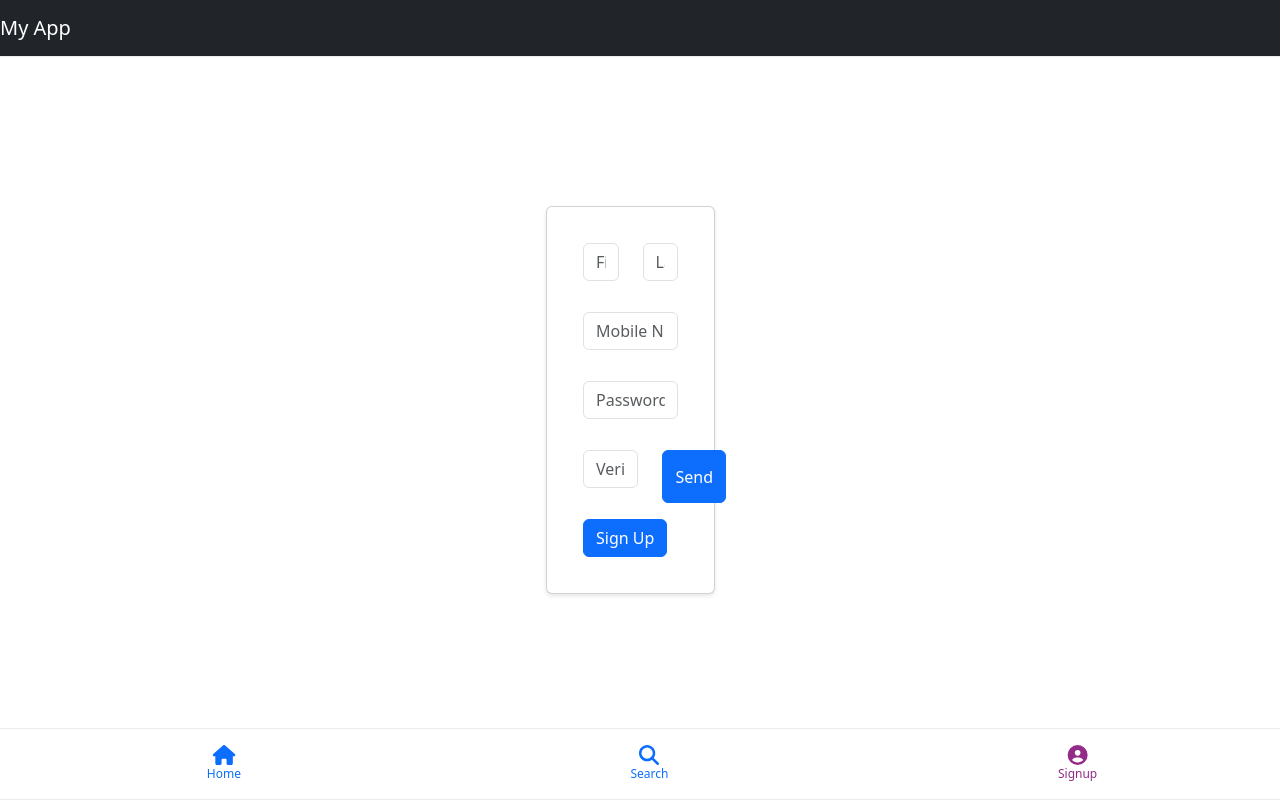
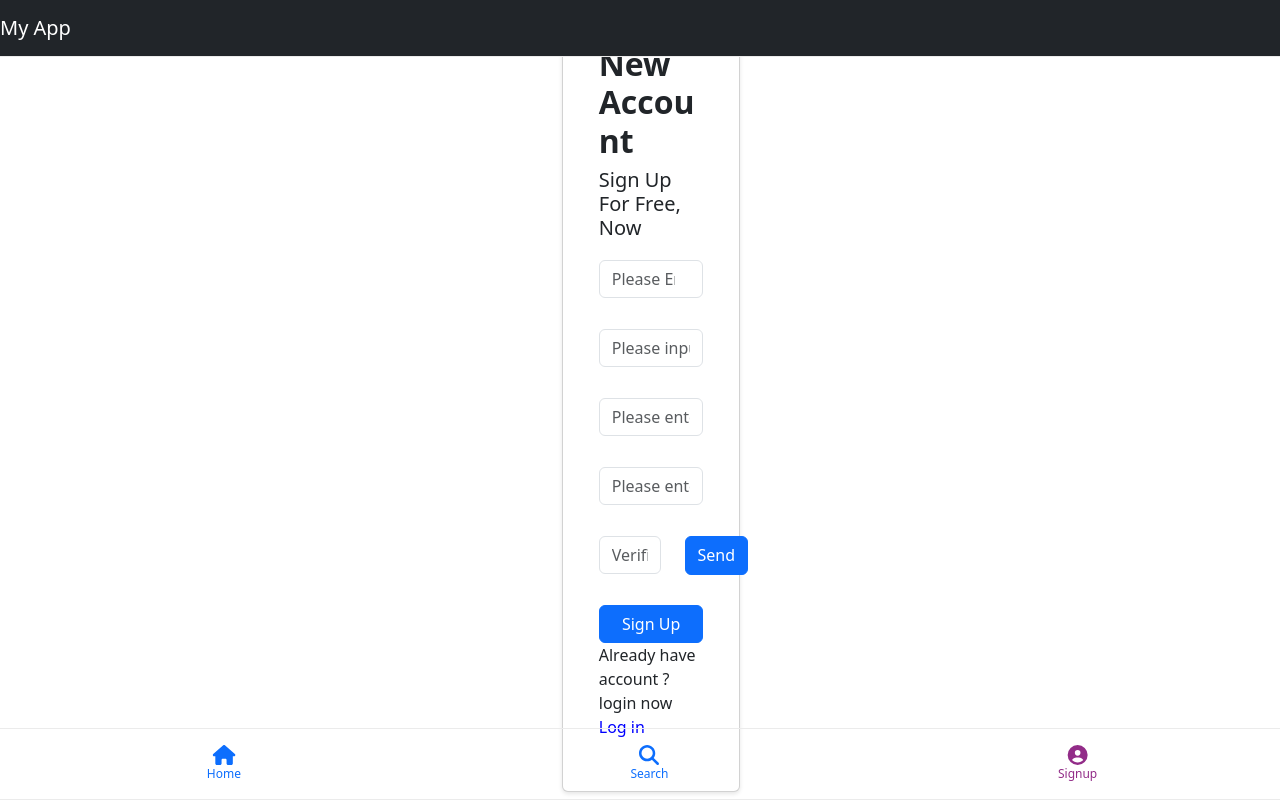
Before and after one commit to Roshan8026/ecommerce_react, a React (Create React App) app: page /signup in a window 1280 px wide. Built offline with nearby package versions, Linux system fonts and the light colour scheme.

Commit message:
signup is done

```diff
--- a/src/App.css
+++ b/src/App.css
@@ -36,3 +36,10 @@
     transform: rotate(360deg);
   }
 }
+
+.route-container {
+  display: flex;
+  justify-content: center; /* Centers content horizontally */
+  align-items: center; /* Centers content vertically */
+  height: 100vh; /* Full viewport height */
+}
--- a/src/App.js
+++ b/src/App.js
@@ -10,11 +10,13 @@ import Navigation from './component/Navigation.js';
 const App = () => {
   return (
     <Router>
+      <div className="route-container">
       <Navigation />
       <Routes>
         <Route path="/signup" element={<SignupPage />} />
         <Route path="/home" element={<HomePage />} />
       </Routes>
+      </div>
     </Router>
   );
 };
--- a/src/component/SignupPage.css
+++ b/src/component/SignupPage.css
@@ -1,3 +1,24 @@
+/* @media (min-width:768px){
+    .container-right {
+      margin-right: 0;
+      margin-left: calc(50vw - 375px);
+    }
+  }
+
+  @media (min-width:992px){
+    .container-right {
+      margin-right: 0;
+      margin-left: calc(50vw - 485px);
+    }
+  }
+
+  @media (min-width:1200px){
+    .container-right {
+      margin-right: 0;
+      margin-left: calc(50vw - 585px);
+    }
+  } */
+
 .signup-container {
     display: flex;
     justify-content: center;
@@ -13,6 +34,7 @@
     width: 90%;
     max-width: 400px;
     padding: 20px;
+    margin-left: 21px;
 }
 
 .fixed-top {
@@ -34,6 +56,7 @@
     border-radius: 5px;
     padding: 10px 20px;
     color: white;
+    width: 100%
 }
 
 .btn-send {
@@ -42,7 +65,7 @@
     border-radius: 5px;
     padding: 10px 20px;
     color: white;
-    height: 100%;
+    height: 73%;
     /* Ensure the button fills the height of its container */
 }
 
--- a/src/component/signup.jsx
+++ b/src/component/signup.jsx
@@ -1,8 +1,42 @@
-import React from 'react';
+import React , { useState, useEffect }from 'react';
 import { Navbar, Container, Row, Col, Card, Form, Button } from 'react-bootstrap';
 import './SignupPage.css'; // Import your CSS file
+import { NavLink } from 'react-router-dom'; // Import NavLink from react-router-dom
 
 const SignupPage = () => {
+
+    // State to manage the countdown timer
+    const [countdown, setCountdown] = useState(0);
+    // Text for the send button
+    const [sendButtonText, setSendButtonText] = useState('Send');
+
+      useEffect(() => {
+        let intervalId;
+
+        if (countdown > 0) {
+            console.log('countdown',countdown);
+            // Set the button text to the countdown number
+            setSendButtonText(`${countdown}`);
+            // Decrease countdown every second
+            intervalId = setInterval(() => {
+                setCountdown((prevCountdown) => prevCountdown - 1);
+            }, 1000);
+        } else {
+            // Reset the button text to "Send" when countdown finishes
+            setSendButtonText('Send');
+        }
+
+        // Cleanup interval on component unmount or countdown end
+        return () => clearInterval(intervalId);
+    }, [countdown]);
+
+    const handleSendClick = () => {
+        // Start the countdown at 60 if it's not already in progress
+        if (countdown === 0) {
+            setCountdown(60);
+        }
+    };
+
     return (
         <div>
             <Navbar bg="dark" variant="dark" className="fixed-top">
@@ -13,24 +47,31 @@ const SignupPage = () => {
                     <Col xs={12} md={6}>
                         <Card className="signup-card">
                             <Card.Body>
-                                <h2 className="visually-hidden">Sign Up</h2>
+                                <h2 className="visually-hidden"> New Account </h2>
+                                <h2 style={{fontWeight: 'bold'}}> New Account </h2>
+                                <h5 style={{marginBottom: '20px'}}>Sign Up For Free, Now </h5>
                                 <Form>
                                     <Row className="mb-3">
                                         <Col>
-                                            <Form.Control type="text" placeholder="First Name" className="form-control" />
+                                            <Form.Control type="number" placeholder="Please Enter Mobile Number" className="form-control" />
                                         </Col>
+                                        {/* <Col>
+                                            <Form.Control type="text" placeholder="Last Name" className="form-control" />
+                                        </Col> */}
+                                    </Row>
+                                    <Row className="mb-3">
                                         <Col>
-                                            <Form.Control type="text" placeholder="Last Name" className="form-control" />
+                                            <Form.Control type="password" placeholder="Please input Password " className="form-control" />
                                         </Col>
                                     </Row>
                                     <Row className="mb-3">
                                         <Col>
-                                            <Form.Control type="text" placeholder="Mobile Number" className="form-control" />
+                                            <Form.Control type="password" placeholder="Please enter password again" className="form-control" />
                                         </Col>
                                     </Row>
                                     <Row className="mb-3">
                                         <Col>
-                                            <Form.Control type="password" placeholder="Password" className="form-control" />
+                                            <Form.Control type="text" placeholder="Please enter invitation code" className="form-control" />
                                         </Col>
                                     </Row>
                                     <Row className="mb-3">
@@ -38,8 +79,11 @@ const SignupPage = () => {
                                             <Form.Control type="text" placeholder="Verification Code" className="form-control" />
                                         </Col>
                                         <Col xs={4}>
-                                            <Button variant="primary" type="submit" className="btn-send" style={{ height: "100%" }}>
-                                                Send
+                                            <Button variant="primary" type="submit"
+                                            disabled={countdown > 0} // Disable button while countdown is active
+                                            onClick={handleSendClick}
+                                            className="btn-send" style={{ height: "73%" }}>
+                                                 {sendButtonText}
                                             </Button>
                                         </Col>
                                     </Row>
@@ -50,6 +94,8 @@ const SignupPage = () => {
                                             </Button>
                                         </Col>
                                     </Row>
+                                    <p>Already have account ? login now  <NavLink to={"/signIn"} className="nav-link bottom-nav-link" style={{ color: "blue",
+                                TextDecoration: 'underline' }}>Log in</NavLink> </p>
                                 </Form>
                             </Card.Body>
                         </Card>
```
